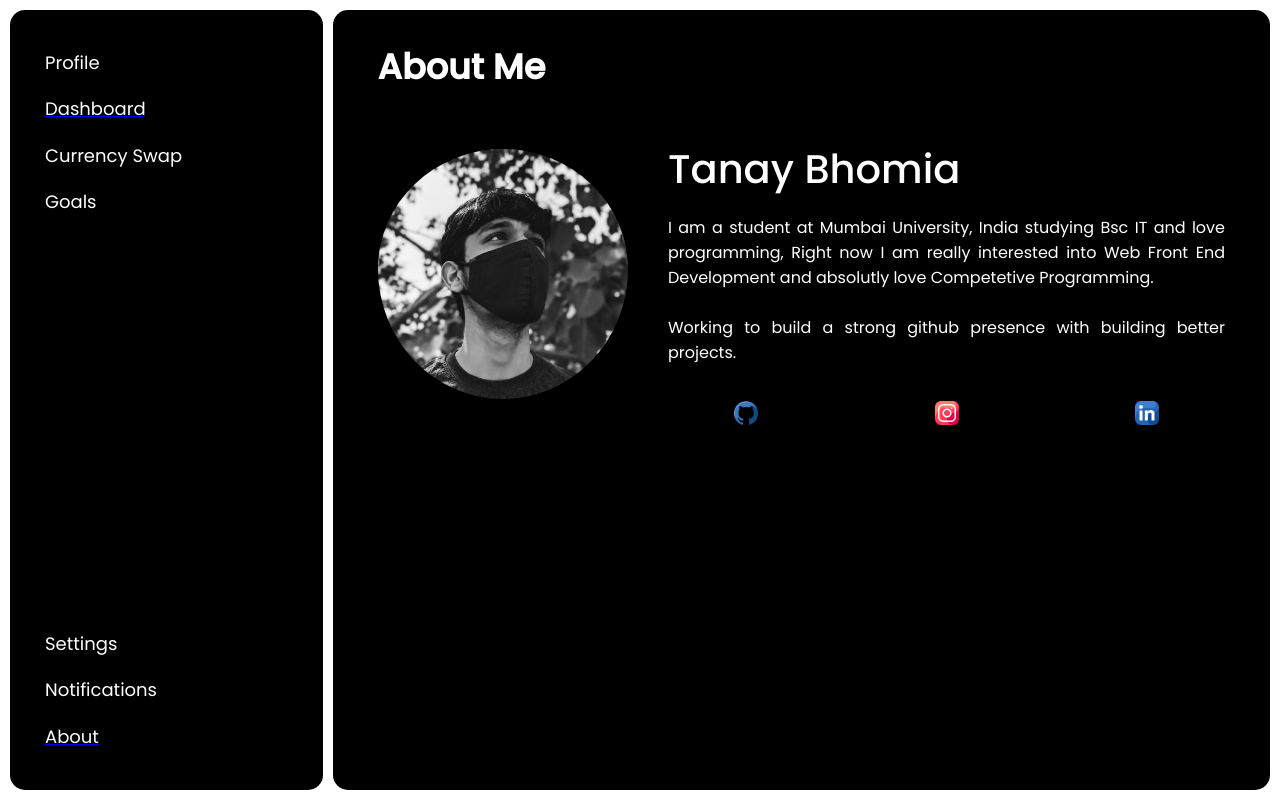
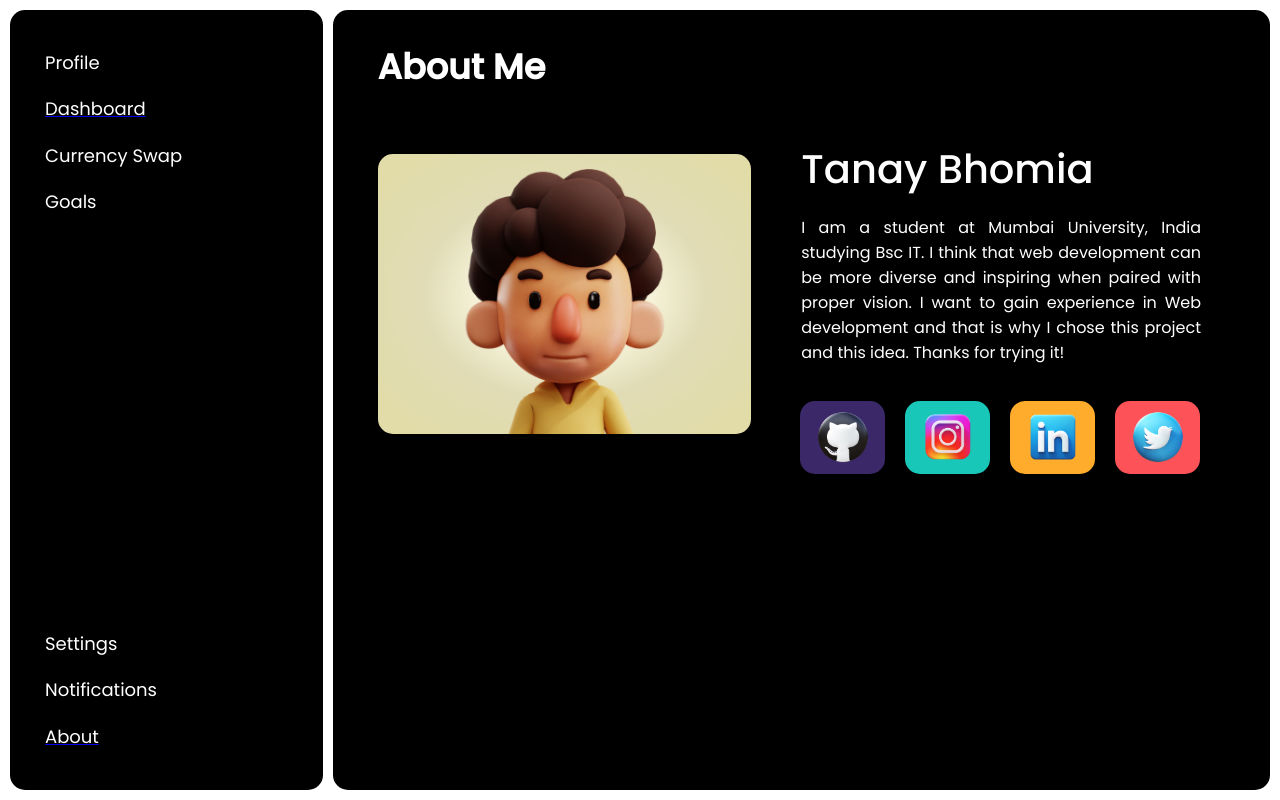
Before and after one commit to tanaybhomia/FinSmart.Ai, a Python web app: template app/templates/aboutme.html in a window 1280 px wide. Run offline with Jinja, Linux system fonts and the light colour scheme; the template is opened without the code that fills it, so the values that code supplies are empty; some libraries are stand-ins or nearby versions.

Commit message:
Completed design for About me page

```diff
--- a/app/static/css/aboutme.css
+++ b/app/static/css/aboutme.css
@@ -96,22 +96,35 @@ body
 	border-radius: 15px;
 	margin-top: 15px;
 }
+.main
+{
+	height: 300px;
+}
 .profilepic
 {
-	height: 400px;
+	height: 300px;
 	float: left;
 	display: inline;
 	padding-right: 20px;
+	align-items: center;
+	width: 300px;
 }
-.profilepic img
+.pic
 {
-	height: 250px;
-	border-radius: 50%;
-	padding-top: 10px;
+	margin-top: 15px;
+	height: 280px;
+	align-items: center;
+	width: auto;
+	border-radius: 15px;
+}
+.pic img
+{
+	border-radius: 15px;
 }
 .name
 {
-	height: 400px;
+	height: 200px;
+
 }
 .name .title
 {
@@ -129,22 +142,38 @@ body
 .links
 {
 	padding-top: 20px;
-	height: 24px;
 	column-gap: 20px;
+	width: 100%;
+	padding-left: 11px;
+	height: auto;
+	align-items: center;
+	text-align: center;
 }
 .github
 {
-	height: 24px;
+	background-color: #3b2868;
+	border-radius: 15px;
+}
+.instagram
+{
+	background-color: #18c7b8;
+	border-radius: 15px;
+}
+.linkedin
+{
+	background-color: #ffac2c;
+	border-radius: 15px;
+}
+.twitter
+{
+	background-color: #fd5258;
+	border-radius: 15px;
+}
+.icon {
+	padding-top: 6px;
+    width: 60px; /* Adjust icon size as needed */
+    height: 60px;
+    margin: 0 auto; /* Center the icon horizontally */
 	align-items: center;
 	text-align: center;
 }
-.instagram
-{
-	height: 24px;
-	text-align: center;
-}
-.linkedin
-{
-	height: 24px;
-	text-align: center;
-}
--- a/app/templates/aboutme.html
+++ b/app/templates/aboutme.html
@@ -41,33 +41,27 @@
     <div class="mainwindow">
          <div class="pagetitle">About Me</div>
          <div class="content">
-			<div class="row py-3">
-				<div class="profilepic col-4">
-					<img src="/app/static/img/profilepic.jpeg">
+			<div class="row py-3 col-12 main">
+				<div class="profilepic col-6">
+					<img src="/resources/profile.png" class="pic">
 				</div>
-				<div class="name col">
+				<div class="name col-6">
 					<span class="title">Tanay Bhomia</span>
 					<p class="about">
-						I am a student at Mumbai University, India studying Bsc IT and love programming, Right now I am really interested into Web Front End Development and absolutly love Competetive Programming.
-						<br>
-						<br>
-						Working to build a strong github presence with building better projects.
+						I am a student at Mumbai University, India studying Bsc IT. I think that web development can be more diverse and inspiring when paired with proper vision. I want to gain experience in Web development and that is why I chose this project and this idea. Thanks for trying it!
 					</p>
-					<div class="links row">
+					<div class="row links col-12">
 						<div class="col github">
-							<a href="https://github.com/tanaybhomia" target="_blank">
-								<img src="/app/static/img/icons/github.png" class="github">
-							</a>
+							<a href="https://github.com"><img src="/app/static/img/icons/github.png" class="icon"></a>
 						</div>
 						<div class="col instagram">
-							<a href="https://www.instagram.com/tanaybhomia/">
-								<img src="/app/static/img/icons/instagram.png" class="instagram">
-							</a>
+							<a href="https://instagram.com"><img src="/app/static/img/icons/instagram.png" class="icon"></a>
 						</div>
 						<div class="col linkedin">
-							<a href="https://www.linkedin.com/in/tanay-bhomia-1b986414b/" target="_blank">
-								<img src="/app/static/img/icons/linkedin.png" 		class="linkedin">
-							</a>
+							<a href="https://linkedin.com"><img src="/app/static/img/icons/linkedin.png" class="icon"></a>
+						</div>
+						<div class="col twitter">
+							<a href="https://twitter.com"><img src="/app/static/img/icons/twitter.png" class="icon"></a>
 						</div>
 					</div>
 				</div>
```
Also changed, not shown: app/static/img/icons/github.png, app/static/img/icons/instagram.png, app/static/img/icons/linkedin.png, app/static/img/icons/twitter.png (added), resources/profile.png (added), 1 other file.
